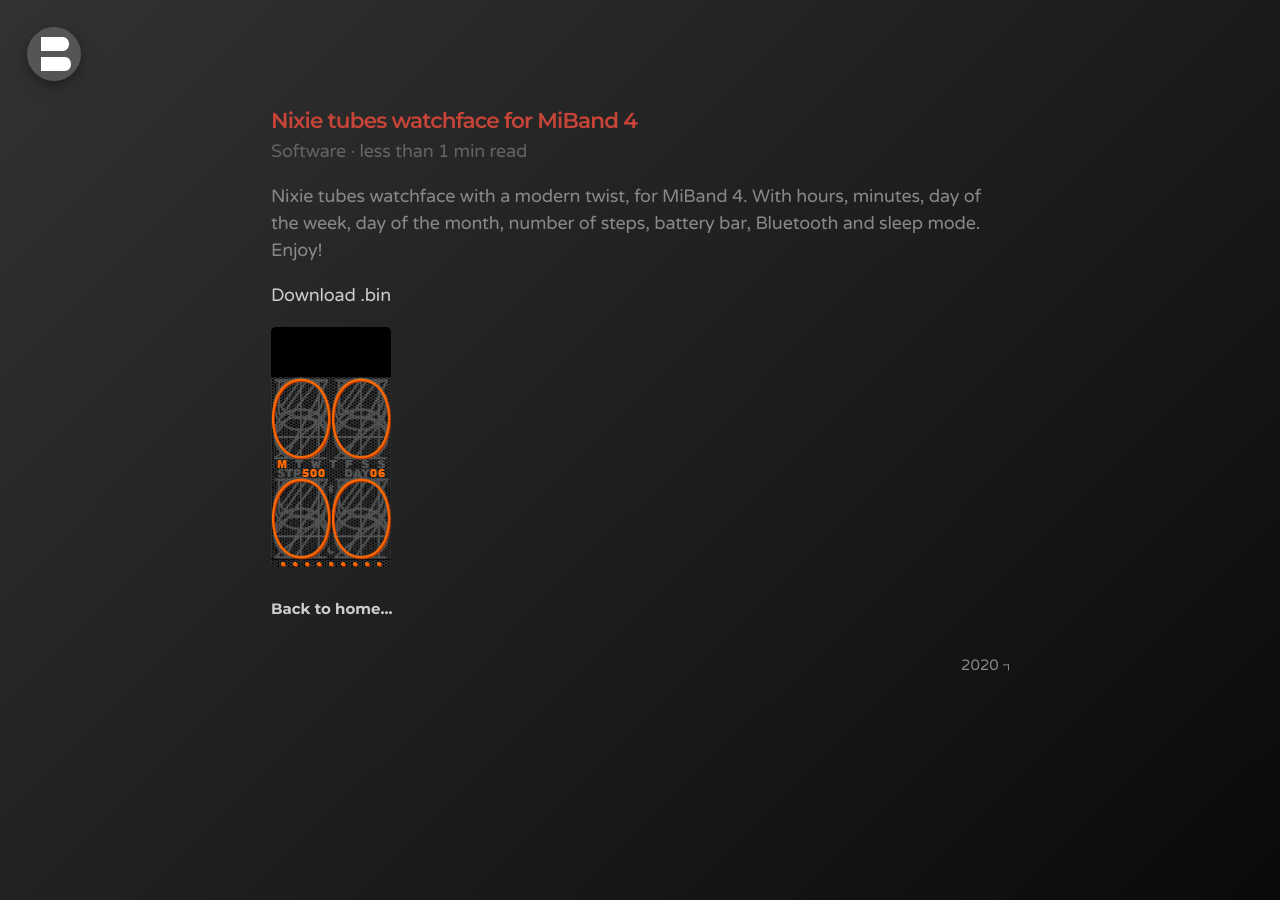
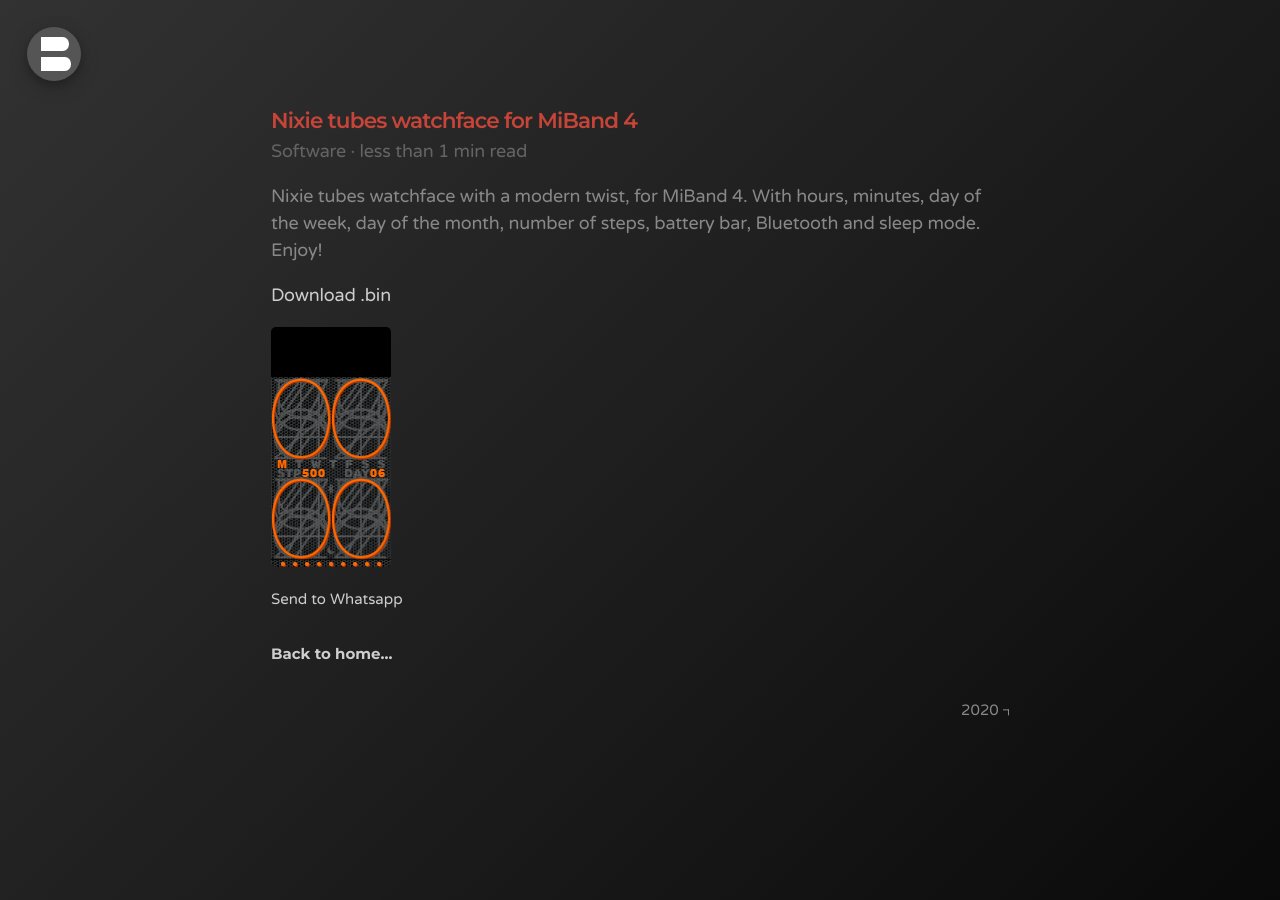
Before and after one commit to bonina/bonina.github.io, a Jekyll site: the page built from _posts/software/2020/2020-04-22-nixie-tubes-watchface-for-miband-4.md, in a window 1280 px wide. Built offline with Jekyll 4.4.1, drawn with Linux system fonts in a browser that asks for light colours.

Commit message:
Update post.html

```diff
--- a/_layouts/post.html
+++ b/_layouts/post.html
@@ -12,6 +12,7 @@
     </div>
   {{ content }}
 </article>
+<a href="whatsapp://send?text={{ site.url }}{{ post.url }}"><small>Send to Whatsapp</small></a>
 
 <h3>
   <a href="{{ site.baseurl }}/"><small>Back to home...</small></a>
```
